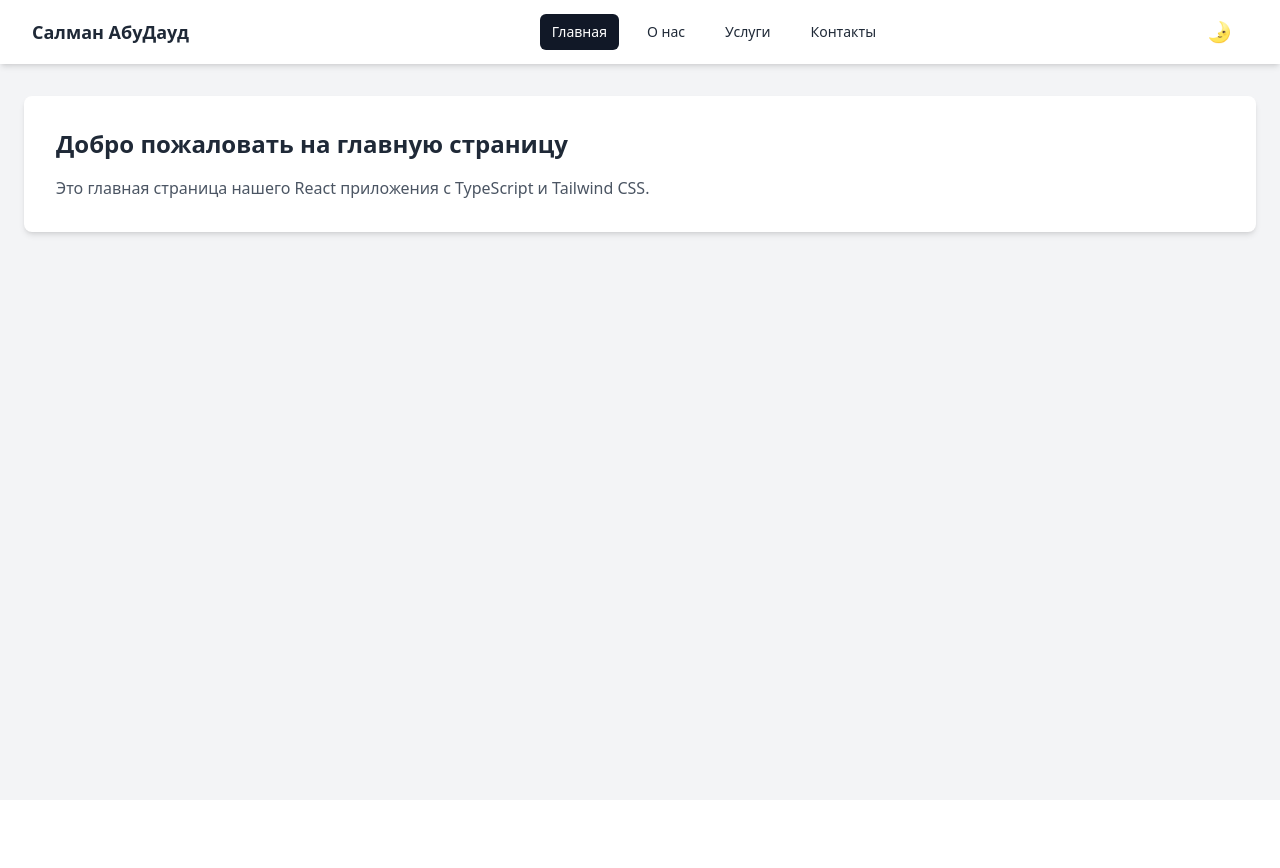
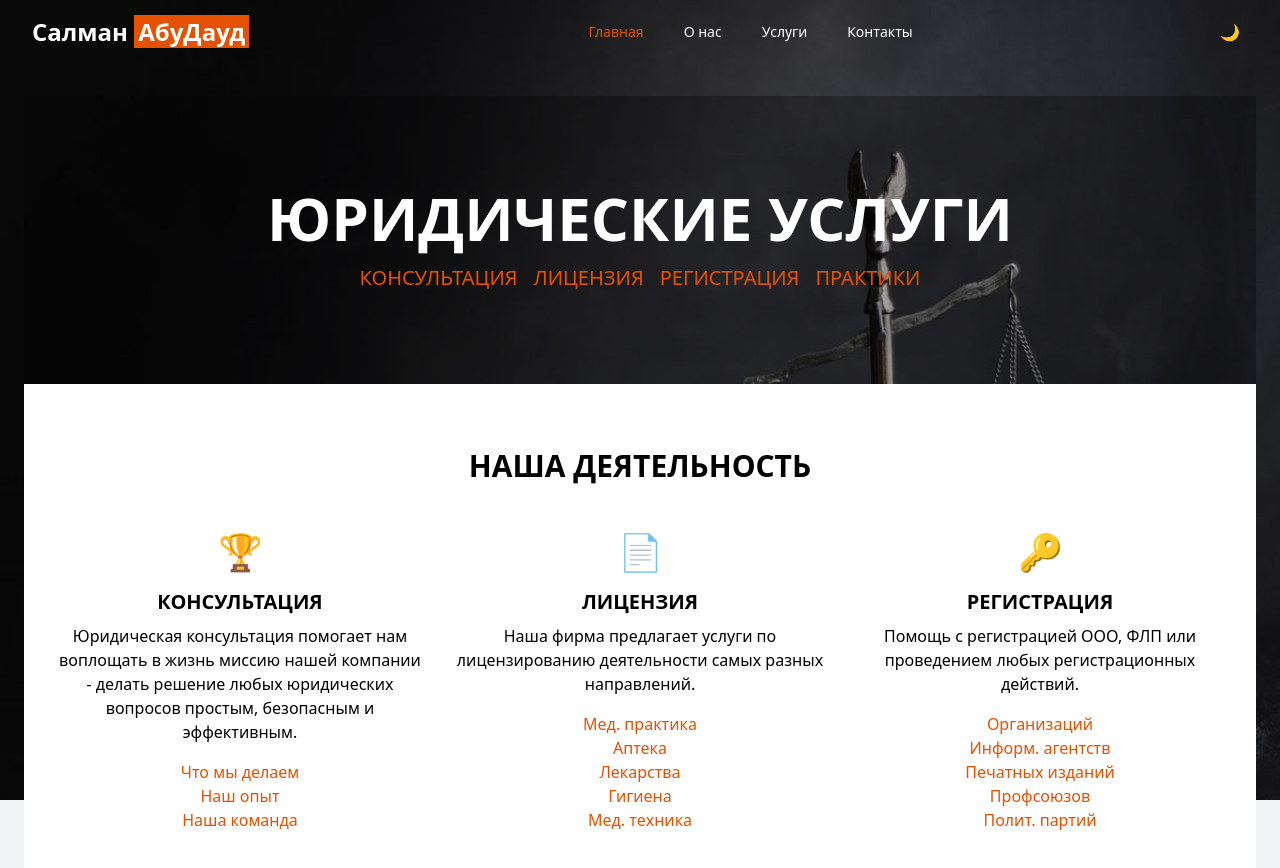
Before and after one commit to Yegoroot/sharia2, a React (Create React App) app: page / in a window 1280 px wide. Shown: the top 868 px of the page. Before the commit the page ends 800 px from the top, so only its background shows below. Built offline with nearby package versions, Linux system fonts and the light colour scheme.

Commit message:
Улучшение стиля

```diff
--- a/src/components/Home.tsx
+++ b/src/components/Home.tsx
@@ -1,15 +1,73 @@
 import React from 'react';
+import { Link } from 'react-router-dom';
 
-const Home: React.FC = (): JSX.Element => {
+const Home: React.FC = () => {
   return (
-    <div className="bg-white dark:bg-gray-800 p-4 sm:p-6 md:p-8 rounded-lg shadow-md
-    transition-colors duration-200">
-      <h1 className="text-xl sm:text-2xl font-bold mb-3 sm:mb-4 text-gray-800 dark:text-gray-200">
-        Добро пожаловать на главную страницу
-      </h1>
-      <p className="text-sm sm:text-base text-gray-600 dark:text-gray-400">
-        Это главная страница нашего React приложения с TypeScript и Tailwind CSS.
-      </p>
+    <div className="min-h-screen flex flex-col">
+      {/* Background image */}
+      <div
+        className="fixed inset-0 bg-cover bg-center z-0"
+        style={{ backgroundImage: `url(${process.env.PUBLIC_URL}/images/home.jpg)` }}
+      ></div>
+
+      {/* Content */}
+      <div className="relative z-10 flex-grow flex flex-col">
+        {/* Hero section */}
+        <div className="flex-grow flex items-center justify-center bg-transparent md:bg-black md:bg-opacity-30 px-4 sm:px-6 lg:px-8">
+          <div className="text-center">
+            <h1 className="text-3xl sm:text-4xl md:text-5xl lg:text-6xl font-bold text-white mb-4 shadow-text">ЮРИДИЧЕСКИЕ УСЛУГИ</h1>
+            <div className="flex flex-wrap justify-center space-x-2 sm:space-x-4 text-accent-light dark:text-accent-dark text-sm sm:text-base md:text-lg lg:text-xl shadow-text mt-8 md:mt-0 mb-8 md:mb-0">
+              <span>КОНСУЛЬТАЦИЯ</span>
+              <span>ЛИЦЕНЗИЯ</span>
+              <span>РЕГИСТРАЦИЯ</span>
+              <span>ПРАКТИКИ</span>
+            </div>
+          </div>
+        </div>
+
+        {/* Our services section */}
+        <div className="bg-primary-light dark:bg-primary-dark text-secondary-light dark:text-secondary-dark py-12 sm:py-16">
+          <div className="container mx-auto px-4 sm:px-6 lg:px-8">
+            <h2 className="text-2xl sm:text-3xl font-bold text-center mb-8 sm:mb-12">НАША ДЕЯТЕЛЬНОСТЬ</h2>
+            <div className="grid grid-cols-1 md:grid-cols-2 lg:grid-cols-3 gap-8">
+              <div className="text-center">
+                <div className="text-accent-light dark:text-accent-dark text-3xl sm:text-4xl mb-4">🏆</div>
+                <h3 className="text-lg sm:text-xl font-bold mb-2">КОНСУЛЬТАЦИЯ</h3>
+                <p className="text-sm sm:text-base text-secondary-light dark:text-secondary-dark">Юридическая консультация помогает нам воплощать в жизнь миссию нашей компании - делать решение любых юридических вопросов простым, безопасным и эффективным.</p>
+                <ul className="mt-4 text-sm sm:text-base text-accent-light dark:text-accent-dark">
+                  <li>Что мы делаем</li>
+                  <li>Наш опыт</li>
+                  <li>Наша команда</li>
+                </ul>
+              </div>
+              <div className="text-center">
+                <div className="text-accent-light dark:text-accent-dark text-3xl sm:text-4xl mb-4">📄</div>
+                <h3 className="text-lg sm:text-xl font-bold mb-2">ЛИЦЕНЗИЯ</h3>
+                <p className="text-sm sm:text-base text-secondary-light dark:text-secondary-dark">Наша фирма предлагает услуги по лицензированию деятельности самых разных направлений.</p>
+                <ul className="mt-4 text-sm sm:text-base text-accent-light dark:text-accent-dark">
+                  <li>Мед. практика</li>
+                  <li>Аптека</li>
+                  <li>Лекарства</li>
+                  <li>Гигиена</li>
+                  <li>Мед. техника</li>
+                </ul>
+              </div>
+              <div className="text-center md:col-span-2 lg:col-span-1">
+                <div className="text-accent-light dark:text-accent-dark text-3xl sm:text-4xl mb-4">🔑</div>
+                <h3 className="text-lg sm:text-xl font-bold mb-2">РЕГИСТРАЦИЯ</h3>
+                <p className="text-sm sm:text-base text-secondary-light dark:text-secondary-dark">Помощь с регистрацией ООО, ФЛП или проведением любых регистрационных действий.</p>
+                <ul className="mt-4 text-sm sm:text-base text-accent-light dark:text-accent-dark">
+                  <li>Организаций</li>
+                  <li>Информ. агентств</li>
+                  <li>Печатных изданий</li>
+                  <li>Профсоюзов</li>
+                  <li>Полит. партий</li>
+                </ul>
+              </div>
+            </div>
+          </div>
+        </div>
+      </div>
     </div>
   );
 };
--- a/src/components/layout/Header.tsx
+++ b/src/components/layout/Header.tsx
@@ -1,4 +1,4 @@
-import React, { useState } from 'react';
+import React, { useState, useEffect } from 'react';
 import { Link, useLocation } from 'react-router-dom';
 import { useTheme } from '../../contexts/ThemeContext';
 import MobileMenu from './MobileMenu';
@@ -18,7 +18,20 @@ const menuItems: MenuItem[] = [
 const Header: React.FC = (): JSX.Element => {
   const { theme, toggleTheme } = useTheme();
   const [isMobileMenuOpen, setIsMobileMenuOpen] = useState(false);
+  const [isScrolled, setIsScrolled] = useState(false);
   const location = useLocation();
+
+  useEffect(() => {
+    const handleScroll = () => {
+      setIsScrolled(window.scrollY > 0);
+    };
+
+    window.addEventListener('scroll', handleScroll);
+
+    return () => {
+      window.removeEventListener('scroll', handleScroll);
+    };
+  }, []);
 
   const toggleMobileMenu = (): void => {
     setIsMobileMenuOpen(!isMobileMenuOpen);
@@ -26,48 +39,70 @@ const Header: React.FC = (): JSX.Element => {
   };
 
   const isActive = (path: string): boolean => location.pathname === path;
+  const isHomePage = location.pathname === '/';
 
-  const renderMenuItem = (item: MenuItem) => (
+  return (
+    <>
+      <nav className={`fixed top-0 left-0 right-0 z-50 transition-all duration-300
+        ${isScrolled
+      ? 'bg-primary-light dark:bg-primary-dark shadow-lg'
+      : 'bg-transparent'
+    }`}
+      >
+        <div className="container mx-auto px-4 sm:px-6 lg:px-8">
+          <div className="flex items-center justify-between h-16">
+            <div className="flex items-center">
+              <Link to="/" className="text-2xl font-bold">
+                <span className={`transition-colors duration-300 ${
+                  isScrolled || theme === 'dark' || !isHomePage
+                    ? 'text-secondary-light dark:text-secondary-dark'
+                    : 'text-white'
+                }`}>
+                  Салман
+                </span>{' '}
+                <span className="bg-accent-light dark:bg-accent-dark text-primary-light dark:text-primary-dark px-1">
+                  АбуДауд
+                </span>
+              </Link>
+            </div>
+            <div className="hidden md:block">
+              <div className="ml-10 flex items-baseline space-x-4">
+                {menuItems.map((item) => (
                   <Link
                     key={item.path}
                     to={item.path}
                     className={`px-3 py-2 rounded-md text-sm font-medium ${
                       isActive(item.path)
-          ? 'bg-gray-900 text-white'
-          : 'text-gray-800 dark:text-gray-200 hover:text-blue-600 dark:hover:text-blue-400'
+                        ? 'text-accent-light dark:text-accent-dark'
+                        : `${isScrolled || !isHomePage
+                          ? (theme === 'light' ? 'text-secondary-light' : 'text-secondary-dark')
+                          : 'text-white'}
+                           hover:text-accent-light dark:hover:text-accent-dark`
                     }`}
                   >
                     {item.label}
                   </Link>
-  );
-
-  return (
-    <>
-      <nav className="bg-white dark:bg-gray-800 shadow-md transition-colors duration-200">
-        <div className="container mx-auto px-4 sm:px-6 lg:px-8">
-          <div className="flex items-center justify-between h-16">
-            <div className="flex items-center">
-              <Link to="/" className="text-gray-800 dark:text-gray-200 text-lg font-semibold">
-                Салман АбуДауд
-              </Link>
-            </div>
-            <div className="hidden md:block">
-              <div className="ml-10 flex items-baseline space-x-4">
-                {menuItems.map(renderMenuItem)}
+                ))}
               </div>
             </div>
             <div className="flex items-center">
               <button
                 onClick={toggleTheme}
-                className="p-2 text-gray-800 dark:text-gray-200 text-xl mr-2 focus:outline-none"
+                className={`p-2 focus:outline-none ${
+                  isScrolled || !isHomePage
+                    ? (theme === 'light' ? 'text-secondary-light' : 'text-secondary-dark')
+                    : 'text-white'
+                } hover:text-accent-light dark:hover:text-accent-dark`}
               >
-                {theme === 'light' ? '🌛' : '☀️'}
+                {theme === 'light' ? '🌙' : '☀️'}
               </button>
-              <div className="md:hidden">
               <button
                 onClick={toggleMobileMenu}
-                  className="inline-flex items-center justify-center p-2 rounded-md text-gray-400
-                  hover:text-white hover:bg-gray-700 focus:outline-none"
+                className={`md:hidden ml-4 inline-flex items-center justify-center p-2 rounded-md focus:outline-none ${
+                  isScrolled || !isHomePage
+                    ? (theme === 'light' ? 'text-secondary-light' : 'text-secondary-dark')
+                    : 'text-white'
+                } hover:text-accent-light dark:hover:text-accent-dark`}
               >
                 <span className="sr-only">Открыть главное меню</span>
                 <svg
@@ -89,8 +124,8 @@ const Header: React.FC = (): JSX.Element => {
             </div>
           </div>
         </div>
-        </div>
       </nav>
+      <div className="h-16"></div>
       <MobileMenu isOpen={isMobileMenuOpen} toggleMenu={toggleMobileMenu} isActive={isActive} menuItems={menuItems} />
     </>
   );
--- a/src/contexts/ThemeContext.tsx
+++ b/src/contexts/ThemeContext.tsx
@@ -17,14 +17,10 @@ export const ThemeProvider: React.FC<{ children: React.ReactNode }> = ({ childre
 
   useEffect(() => {
     localStorage.setItem('theme', theme);
-    if (theme === 'dark') {
-      document.documentElement.classList.add('dark');
-    } else {
-      document.documentElement.classList.remove('dark');
-    }
+    document.documentElement.classList.toggle('dark', theme === 'dark');
   }, [theme]);
 
-  const toggleTheme = (): void => {
+  const toggleTheme = () => {
     setTheme(prevTheme => prevTheme === 'light' ? 'dark' : 'light');
   };
 
@@ -35,7 +31,7 @@ export const ThemeProvider: React.FC<{ children: React.ReactNode }> = ({ childre
   );
 };
 
-export const useTheme = (): ThemeContextProps => {
+export const useTheme = () => {
   const context = useContext(ThemeContext);
   if (context === undefined) {
     throw new Error('useTheme must be used within a ThemeProvider');
--- /dev/null
+++ b/src/custom.d.ts
@@ -0,0 +1,4 @@
+declare module '*.jpg' {
+  const content: string;
+  export default content;
+}
--- a/tailwind.config.js
+++ b/tailwind.config.js
@@ -2,9 +2,24 @@ module.exports = {
   content: [
     './src/**/*.{js,jsx,ts,tsx}',
   ],
+  darkMode: 'class',
   theme: {
-    extend: {},
+    extend: {
+      colors: {
+        primary: {
+          light: '#ffffff',
+          dark: '#000000',
+        },
+        secondary: {
+          light: '#000000',
+          dark: '#ffffff',
+        },
+        accent: {
+          light: '#e65100', // Более контрастный оранжевый цвет для светлой темы
+          dark: '#fbbf24', // Оставляем прежний желтый для темной темы
+        },
+      },
+    },
   },
   plugins: [],
-  darkMode: 'class', // Добавляем эту строку
 };
```
Also changed, not shown: public/images/home.jpg (added). Lines whose indentation alone changed are shown as unchanged.
